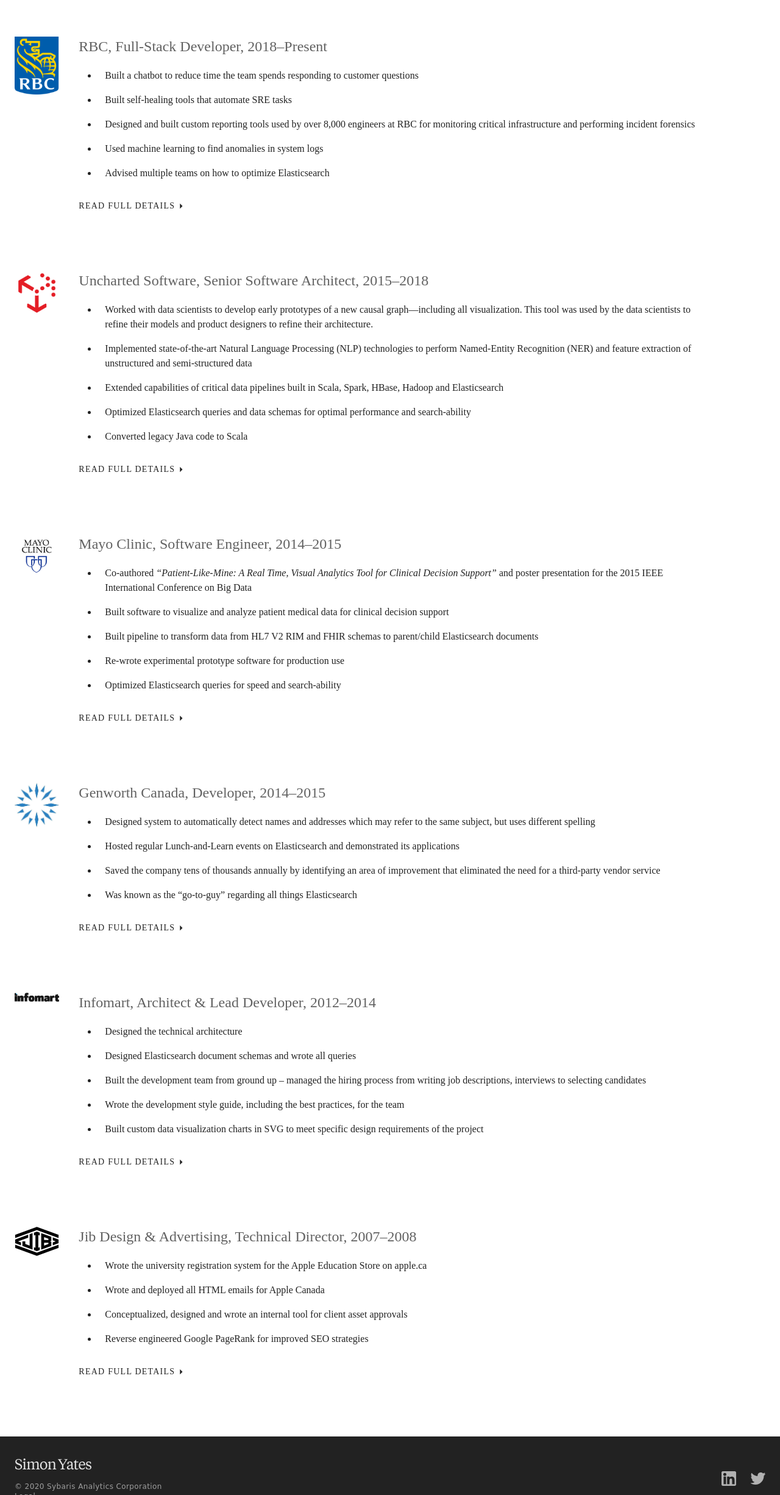
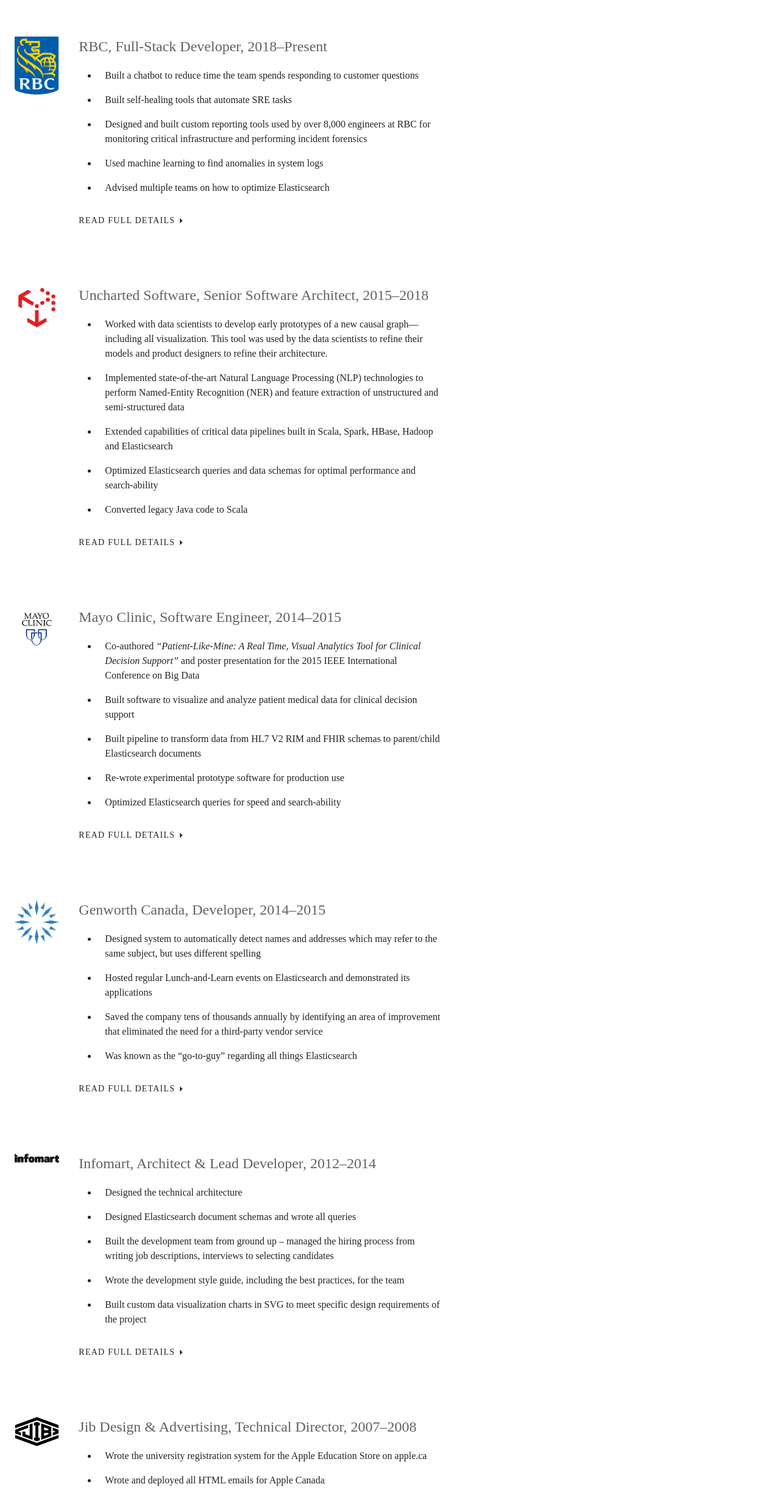
Before and after one commit to cheftechnical/simonyates, a React (Create React App) app: page /work in a window 1280 px wide. Shown: the part 348-2800 px from the top of the page at 61% size. Built offline with nearby package versions, Linux system fonts and the light colour scheme; a web font is replaced by a local one.

Commit message:
Fix grid sizing

```diff
--- a/src/pages/Work/index.tsx
+++ b/src/pages/Work/index.tsx
@@ -37,7 +37,7 @@ export default function Work() {
                     <Grid item xs={1}>
                         <Logo brand="rbc" variant="default"/>
                     </Grid>
-                    <Grid item xs={10}>
+                    <Grid item xs={6}>
                         <Experience employer="RBC" href="/work/rbc" role="Full-Stack Developer" when="2018–Present">
                             <Ul>
                                 <Li>Built a chatbot to reduce time the team spends responding to customer questions</Li>
@@ -55,7 +55,7 @@ export default function Work() {
                     <Grid item xs={1}>
                         <Logo brand="uncharted-software" variant="default"/>
                     </Grid>
-                    <Grid item xs={10}>
+                    <Grid item xs={6}>
                         <Experience employer="Uncharted Software" href="/work/uncharted-software" role="Senior Software Architect" when="2015–2018">
                             <Ul>
                                 <Li>Worked with data scientists to develop early prototypes of a new causal graph—including all visualization. This tool was used by the data scientists to refine their models and product designers to refine their architecture.</Li>
@@ -73,7 +73,7 @@ export default function Work() {
                     <Grid item xs={1}>
                         <Logo brand="mayo-clinic" variant="default"/>
                     </Grid>
-                    <Grid item xs={10}>
+                    <Grid item xs={6}>
                         <Experience employer="Mayo Clinic" href="/work/mayo-clinic" role="Software Engineer" when="2014–2015">
                             <Ul>
                                 <Li>Co-authored <em>&ldquo;Patient-Like-Mine: A Real Time, Visual Analytics Tool for Clinical Decision Support&rdquo;</em> and poster presentation for the 2015 IEEE International Conference on Big Data</Li>
@@ -91,7 +91,7 @@ export default function Work() {
                     <Grid item xs={1}>
                         <Logo brand="genworth-canada" variant="default"/>
                     </Grid>
-                    <Grid item xs={10}>
+                    <Grid item xs={6}>
                         <Experience employer="Genworth Canada" href="/work/genworth-canada" role="Developer" when="2014–2015">
                             <Ul>
                                 <Li>Designed system to automatically detect names and addresses which may refer to the same subject, but uses different spelling</Li>
@@ -108,7 +108,7 @@ export default function Work() {
                     <Grid item xs={1}>
                         <Logo brand="infomart" variant="default"/>
                     </Grid>
-                    <Grid item xs={10}>
+                    <Grid item xs={6}>
                         <Experience employer="Infomart" href="/work/infomart" role="Architect & Lead Developer" when="2012–2014">
                             <Ul>
                                 <Li>Designed the technical architecture</Li>
@@ -126,7 +126,7 @@ export default function Work() {
                     <Grid item xs={1}>
                         <Logo brand="jib-design-and-advertising" variant="default"/>
                     </Grid>
-                    <Grid item xs={10}>
+                    <Grid item xs={6}>
                         <Experience employer="Jib Design & Advertising" href="/work/jib-design-and-advertising" role="Technical Director" when="2007–2008">
                             <Ul>
                                 <Li>Wrote the university registration system for the Apple Education Store on apple.ca</Li>
```
